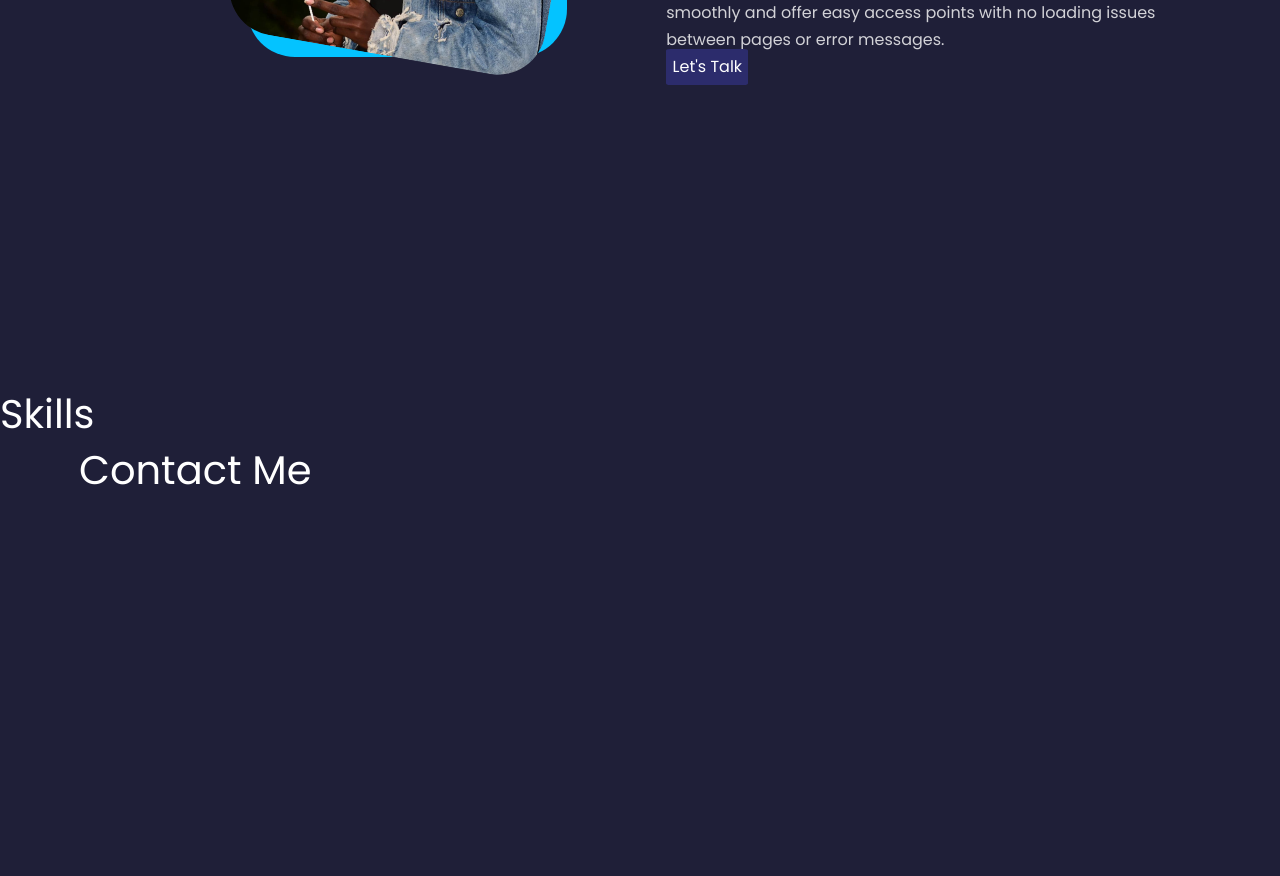
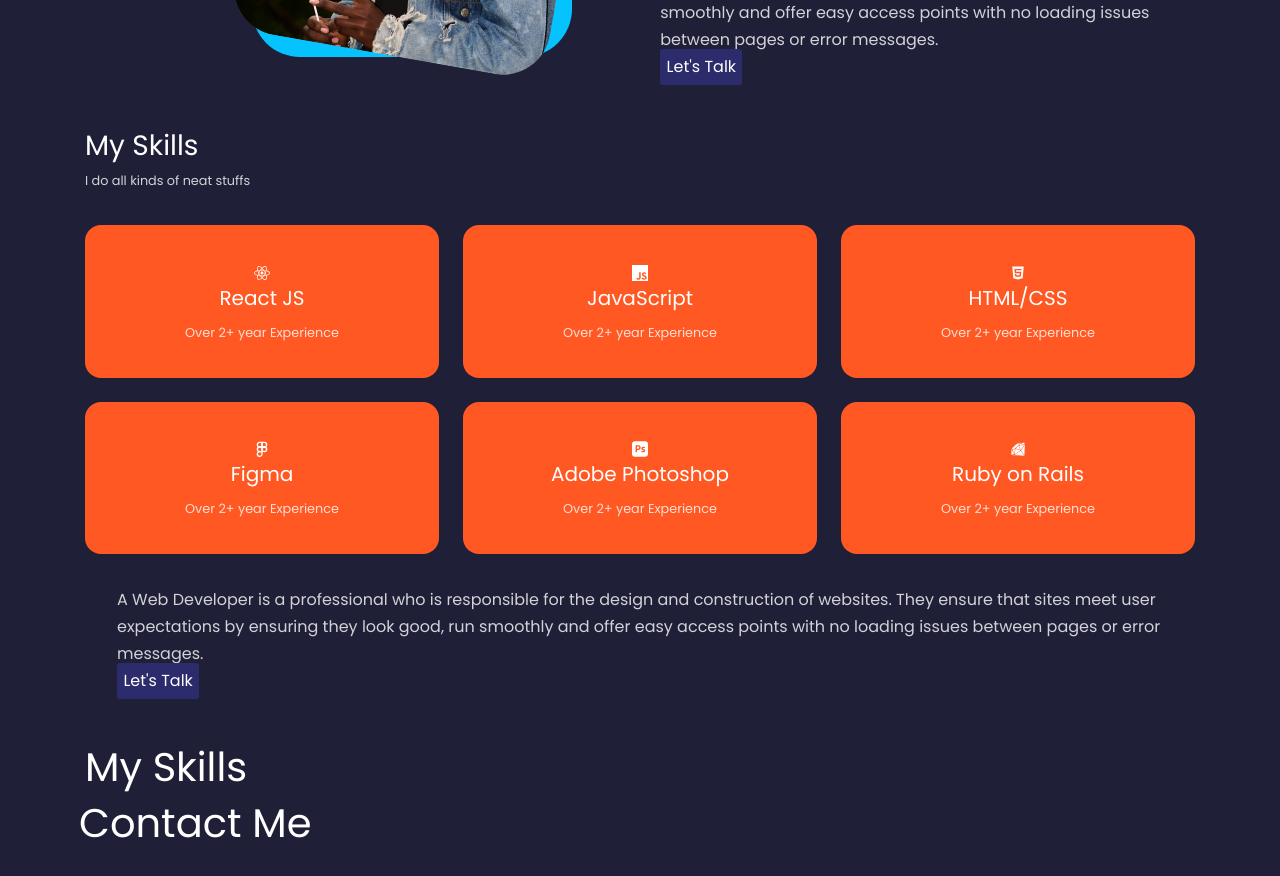
Before and after one commit to jasonkiptoo/my-portfolio, a React (Create React App) app: page / in a window 1280 px wide. Shown: the part 1080-1956 px from the top of the page. Built offline with nearby package versions, Linux system fonts and the light colour scheme; a web font is replaced by a local one.

Commit message:
added the skill card

```diff
--- a/src/PortfolioContainer/AboutMe/AboutMe.js
+++ b/src/PortfolioContainer/AboutMe/AboutMe.js
@@ -9,7 +9,7 @@
 
 function AboutMe() {
   return (
-    <div className="container" id="about">
+    <div className="container-lg" id="about">
       <div className="about-header">
         <h5>Get to Know</h5>
         <h2>About Me</h2>
--- /dev/null
+++ b/src/PortfolioContainer/Skills/Skills.css
@@ -0,0 +1,49 @@
+.header {
+  display: flex;
+  flex-direction: column;
+  justify-content: center;
+  padding-bottom: 3%;
+}
+.skill-cards {
+  /* background-color: aqua; */
+  align-items: center;
+  justify-content: center;
+  display: grid;
+  grid-template-columns: repeat(3, 1fr);
+  gap: 1.5rem;
+}
+.skill-card {
+  background: #ff5823;
+  border: 1px solid transparent;
+  border-radius: 1rem;
+  padding: 2rem;
+  text-align: center;
+}
+.skill-description {
+  display: none;
+}
+.skill-card:hover .skill-name .skill-period
+ {
+  display: none;
+}
+.skill-card:hover .skill-description {
+  display: block;
+}
+.skill-card:hover {
+  cursor: pointer;
+  background: transparent;
+  border: 1px solid #ff5823;
+  box-shadow: 0 0 1rem var(--color-primary-variant);
+  /* transform: translateY(-0.5rem); */
+transition-delay: 5ms;
+}
+@media screen and (max-width: 1020px) {
+  .skill-cards {
+    display: flex;
+    flex-direction: column;
+    justify-content: center;
+    display: grid;
+    grid-template-columns: repeat(1, 1fr);
+    padding: auto;
+  }
+}
--- a/src/PortfolioContainer/Skills/Skills.js
+++ b/src/PortfolioContainer/Skills/Skills.js
@@ -1,5 +1,114 @@
+import React from "react";
+import "./Skills.css";
+import { FaReact } from "react-icons/fa";
+import { SiJavascript, SiAdobephotoshop } from "react-icons/si";
+import { AiFillHtml5 } from "react-icons/ai";
+import { FiFigma } from "react-icons/fi";
+import { DiRuby } from "react-icons/di";
 function Skills() {
-    return ( <div className="containrr" id="skills"><h1>Skills</h1></div> );
+  return (
+    <div className="container-lg" id="skills">
+      <div className="header">
+        <h3>My Skills</h3>
+        <small>I do all kinds of neat stuffs</small>
+      </div>
+      <div className="container-skills">
+        <div className="skills">
+          <div className="container-exp">
+            <div className="aboutme-content">
+              <div className="skill-cards">
+                <article className="skill-card">
+                  <FaReact />
+                  <h5 className="skill-name">React JS</h5>
+                  <small className="skill-period">
+                    Over 2+ year Experience
+                  </small>
+                  <p className="skill-description ">
+                    {" "}
+                    For the past 2 years i have been on a learning curve
+                  </p>
+                </article>
+                <article className="skill-card">
+                  <SiJavascript />
+
+                  <h5 className="skill-name"> JavaScript</h5>
+                  <small className="skill-period">
+                    Over 2+ year Experience
+                  </small>
+                  <p className="skill-description ">
+                    {" "}
+                    For the past 2 years i have been on a learning curve
+                  </p>
+                </article>
+
+                <article className="skill-card">
+                  <AiFillHtml5 />
+
+                  <h5 className="skill-name">HTML/CSS</h5>
+                  <small className="skill-period">
+                    Over 2+ year Experience
+                  </small>
+                  <p className="skill-description ">
+                    {" "}
+                    For the past 2 years i have been on a learning curve
+                  </p>
+                </article>
+                <article className="skill-card">
+                  <FiFigma />
+
+                  <h5 className="skill-name">Figma</h5>
+                  <small className="skill-period">
+                    Over 2+ year Experience
+                  </small>
+                  <p className="skill-description ">
+                    {" "}
+                    For the past 2 years i have been on a learning curve
+                  </p>
+                </article>
+                <article className="skill-card">
+                  <SiAdobephotoshop />
+
+                  <h5 className="skill-name">Adobe Photoshop</h5>
+                  <small className="skill-period">
+                    Over 2+ year Experience
+                  </small>
+                  <p className="skill-description ">
+                    {" "}
+                    For the past 2 years i have been on a learning curve
+                  </p>
+                </article>
+                <article className="skill-card">
+                  <DiRuby />
+
+                  <h5 className="skill-name">Ruby on Rails</h5>
+                  <small className="skill-period">
+                    Over 2+ year Experience
+                  </small>
+                  <p className="skill-description ">
+                    {" "}
+                    For the past 2 years i have been on a learning curve
+                  </p>
+                </article>
+              </div>
+              <p>
+                {" "}
+                A Web Developer is a professional who is responsible for the
+                design and construction of websites. They ensure that sites meet
+                user expectations by ensuring they look good, run smoothly and
+                offer easy access points with no loading issues between pages or
+                error messages.{" "}
+                <div className="aboutme-btn">
+                  <a href="#contact"> Let's Talk</a>
+                </div>
+              </p>
+            </div>
+          </div>
+        </div>
+      </div>
+
+      <h1>My Skills</h1>
+    </div>
+  );
 }
 
 export default Skills;
```
